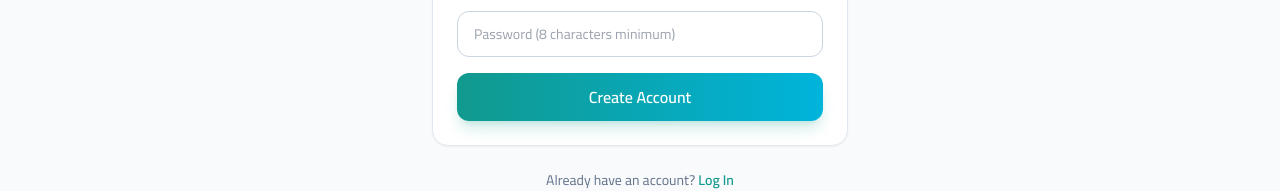
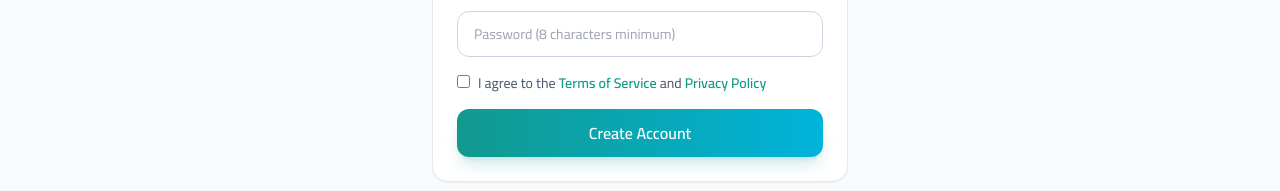
Before and after one commit to hezmai039-boop/Mysorat-yourservice, a React (Vite) app in the folder frontend/: page /register in a window 1280 px wide. Shown: the part 473-664 px from the top of the page. Built offline with nearby package versions, Linux system fonts and the light colour scheme; no server answers.

Commit message:
Add terms acceptance checkbox to registration form
Added a checkbox for accepting terms and conditions during registration. Updated the handleSubmit function to validate acceptance of terms before submission.

```diff
--- a/frontend/src/pages/Register.tsx
+++ b/frontend/src/pages/Register.tsx
@@ -17,6 +17,7 @@ export default function Register() {
   const [crNumber, setCrNumber] = useState("");
   const [error, setError] = useState("");
   const [loading, setLoading] = useState(false);
+  const [acceptedTerms, setAcceptedTerms] = useState(false);
   const setAuth = useAuthStore((s) => s.setAuth);
   const navigate = useNavigate();
   const [searchParams] = useSearchParams();
@@ -24,6 +25,10 @@ export default function Register() {
 
   async function handleSubmit(e: FormEvent) {
     e.preventDefault();
+    if (!acceptedTerms) {
+      setError(t("register.mustAcceptTerms"));
+      return;
+    }
     setError("");
     setLoading(true);
     try {
@@ -36,6 +41,7 @@ export default function Register() {
         companyName: accountType === "BUSINESS" ? companyName : undefined,
         crNumber: accountType === "BUSINESS" ? crNumber || undefined : undefined,
         referralCode,
+        acceptedTerms,
       });
       setAuth(res.data.token, res.data.user);
       navigate("/dashboard");
@@ -88,6 +94,22 @@ export default function Register() {
         <input className="input" type="email" placeholder={t("register.emailPlaceholder")} value={email} onChange={(e) => setEmail(e.target.value)} required />
         <input className="input" type="tel" placeholder={t("register.phonePlaceholder")} value={phone} onChange={(e) => setPhone(e.target.value)} />
         <input className="input" type="password" placeholder={t("register.passwordPlaceholder")} value={password} onChange={(e) => setPassword(e.target.value)} minLength={8} required />
+
+        <label className="flex items-start gap-2 text-sm text-slate-600 dark:text-slate-300">
+          <input
+            type="checkbox"
+            className="mt-0.5"
+            checked={acceptedTerms}
+            onChange={(e) => setAcceptedTerms(e.target.checked)}
+          />
+          <span>
+            {t("register.acceptTermsPrefix")}{" "}
+            <Link to="/terms" target="_blank" className="text-brand font-semibold hover:underline">{t("register.termsLink")}</Link>{" "}
+            {t("register.acceptTermsAnd")}{" "}
+            <Link to="/privacy" target="_blank" className="text-brand font-semibold hover:underline">{t("register.privacyLink")}</Link>
+          </span>
+        </label>
+
         <button className="btn-primary" disabled={loading}>{loading ? t("register.creating") : t("register.createAccount")}</button>
       </form>
 
```
